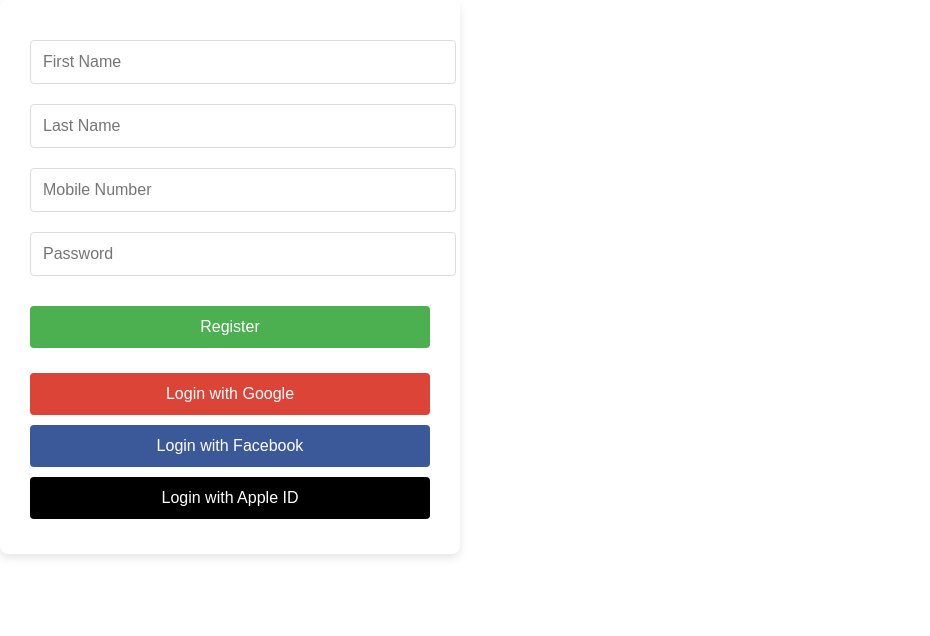
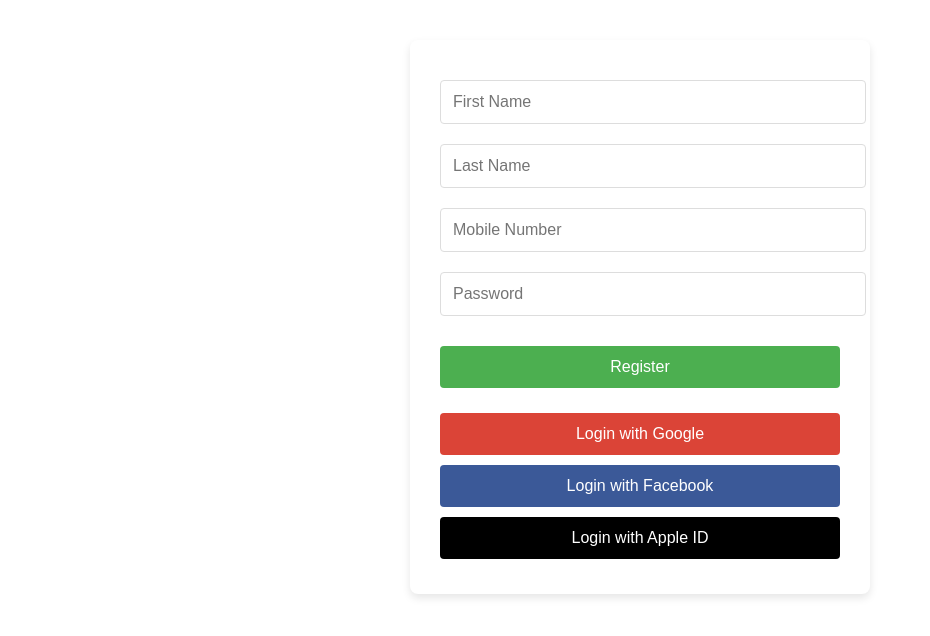
Before and after one commit to mohancreator/equip9-assignment, a React (Create React App) app in the folder client-side/: page /register in a window 1280 px wide. Shown: the top 636 px of the page, without its empty margins (0-930 px from the left). Built offline with nearby package versions, Linux system fonts and the light colour scheme.

Commit message:
update protectedroute

```diff
--- a/client-side/src/App.css
+++ /dev/null
@@ -1,7 +0,0 @@
-.App {
-  text-align: center;
-  display: flex;
-  justify-content: center;
-  align-items: center;
-  padding-top: 40px;
-}
--- a/client-side/src/App.js
+++ b/client-side/src/App.js
@@ -11,7 +11,8 @@
             <Routes>
                 <Route path="/register" element={<RegistrationPage />} />
                 <Route path="/login" element={<LoginPage />} />
-                <Route path="/" element={<ProtectedRoute element={<LandingPage />} />} />
+                {/* Pass LandingPage as children to ProtectedRoute */}
+                <Route path="/" element={<ProtectedRoute><LandingPage /></ProtectedRoute>} />
             </Routes>
         </Router>
     );
--- a/client-side/src/ProtectedRoute/ProtectedRoute.js
+++ b/client-side/src/ProtectedRoute/ProtectedRoute.js
@@ -12,9 +12,6 @@
         }
     }, [token, navigate]);
 
-    // Render children only if the user is authenticated
-    if (!token) return null;
-
     return children;
 };
 
--- a/client-side/src/component/RegistrationPage/index.css
+++ b/client-side/src/component/RegistrationPage/index.css
@@ -1,3 +1,12 @@
+.App {
+    text-align: center;
+    display: flex;
+    justify-content: center;
+    align-items: center;
+    padding-top: 40px;
+  }
+
+
 .registration-form {
     display: flex;
     flex-direction: column;
```
